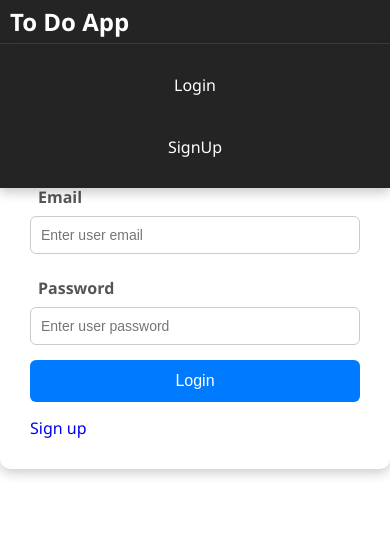
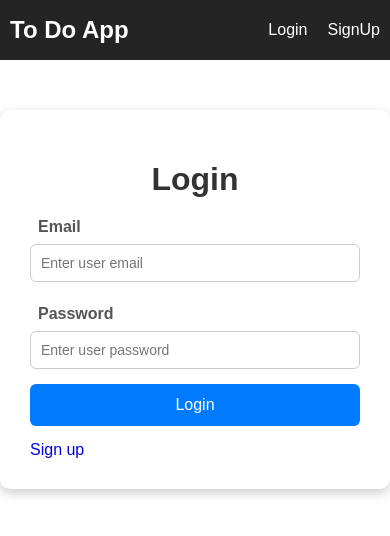
Before and after one commit to Darshasojitra/mern-todo-2025, a React (Vite) app in the folder frontend/: page /login in a window 390 px wide. Shown: the top 536 px of the page. Built offline with nearby package versions, Linux system fonts and the light colour scheme.

Commit message:
Update index.css

```diff
--- a/frontend/src/style/index.css
+++ b/frontend/src/style/index.css
@@ -2,239 +2,3 @@ body{
     margin: 0;
     font-family: Arial, Helvetica, sans-serif;
 }
-
-
-
-
-/* =========================
-   GLOBAL
-========================= */
-* {
-    margin: 0;
-    padding: 0;
-    box-sizing: border-box;
-}
-
-body {
-    font-family: "Segoe UI", sans-serif;
-}
-
-/* =========================
-   NAVBAR
-========================= */
-.navbar {
-    display: flex;
-    justify-content: space-between;
-    align-items: center;
-    background-color: #242424;
-    color: #fff;
-    padding: 12px 24px;
-    position: relative;
-}
-
-.logo {
-    font-size: 1.5rem;
-    font-weight: bold;
-    cursor: pointer;
-}
-
-/* Desktop Menu */
-.nav-links {
-    list-style: none;
-    display: flex;
-    gap: 24px;
-}
-
-.nav-links li {
-    display: inline-block;
-}
-
-.nav-links a {
-    color: #fff;
-    text-decoration: none;
-    font-weight: 500;
-    transition: 0.3s ease;
-}
-
-.nav-links a:hover {
-    color: #bfbcbc;
-}
-
-/* Hamburger */
-.menu-toggle {
-    display: none;
-    font-size: 28px;
-    cursor: pointer;
-    user-select: none;
-}
-
-/* =========================
-   TABLET
-========================= */
-@media (max-width: 992px) {
-    .navbar {
-        padding: 12px 18px;
-    }
-
-    .nav-links {
-        gap: 18px;
-    }
-}
-
-/* =========================
-   MOBILE
-========================= */
-@media (max-width: 768px) {
-
-    .menu-toggle {
-        display: block;
-    }
-
-    .nav-links {
-        position: absolute;
-        top: 100%;
-        left: 0;
-        width: 100%;
-        background: #242424;
-
-        flex-direction: column;
-        align-items: center;
-        gap: 20px;
-
-        padding: 20px 0;
-
-        display: none;
-
-        border-top: 1px solid rgba(255,255,255,0.1);
-        box-shadow: 0 5px 10px rgba(0,0,0,0.2);
-    }
-
-    .nav-links.active {
-        display: flex;
-    }
-
-    .nav-links li {
-        width: 100%;
-        text-align: center;
-    }
-
-    .nav-links a {
-        display: block;
-        padding: 10px;
-        width: 100%;
-    }
-
-    .nav-links a:hover {
-        background-color: #333;
-        color: white;
-    }
-}
-
-/* =========================
-   SMALL MOBILE
-========================= */
-@media (max-width: 480px) {
-
-    .navbar {
-        padding: 10px 15px;
-    }
-
-    .logo {
-        font-size: 1.25rem;
-    }
-
-    .menu-toggle {
-        font-size: 24px;
-    }
-}
-
-
-
-
-
-
-
-
-
-/* =========================
-   FIX small issues first
-========================= */
-.task-list {
-    margin: 20px; /* you wrote margin: 20; (invalid) */
-}
-
-/* =========================
-   TABLET RESPONSIVE
-========================= */
-@media (max-width: 992px) {
-    .task-list {
-        grid-template-columns: 80px 40px 1fr 1.5fr 150px;
-    }
-
-    .delete-item,
-    .update-item {
-        width: 70%;
-        font-size: 13px;
-    }
-}
-
-/* =========================
-   MOBILE RESPONSIVE
-========================= */
-@media (max-width: 768px) {
-
-    .task-list {
-        grid-template-columns: 1fr;
-        gap: 15px;
-    }
-
-    /* Hide header on mobile */
-    .list-header {
-        display: none;
-    }
-
-    .list-item {
-        display: block;
-        border-radius: 6px;
-        padding: 12px;
-    }
-
-    /* Add spacing between content rows */
-    .list-item > * {
-        display: block;
-        margin-bottom: 8px;
-    }
-
-    /* Buttons full width */
-    .delete-item,
-    .update-item {
-        width: 100%;
-        margin-left: 0;
-        margin-top: 5px;
-    }
-
-    .delete-multiple {
-        width: 100%;
-    }
-}
-
-/* =========================
-   SMALL MOBILE
-========================= */
-@media (max-width: 480px) {
-
-    .list-container {
-        margin-left: 10px;
-        margin-right: 10px;
-    }
-
-    .list-item {
-        padding: 10px;
-    }
-
-    .delete-item,
-    .update-item {
-        font-size: 12px;
-        padding: 5px;
-    }
-}
```
